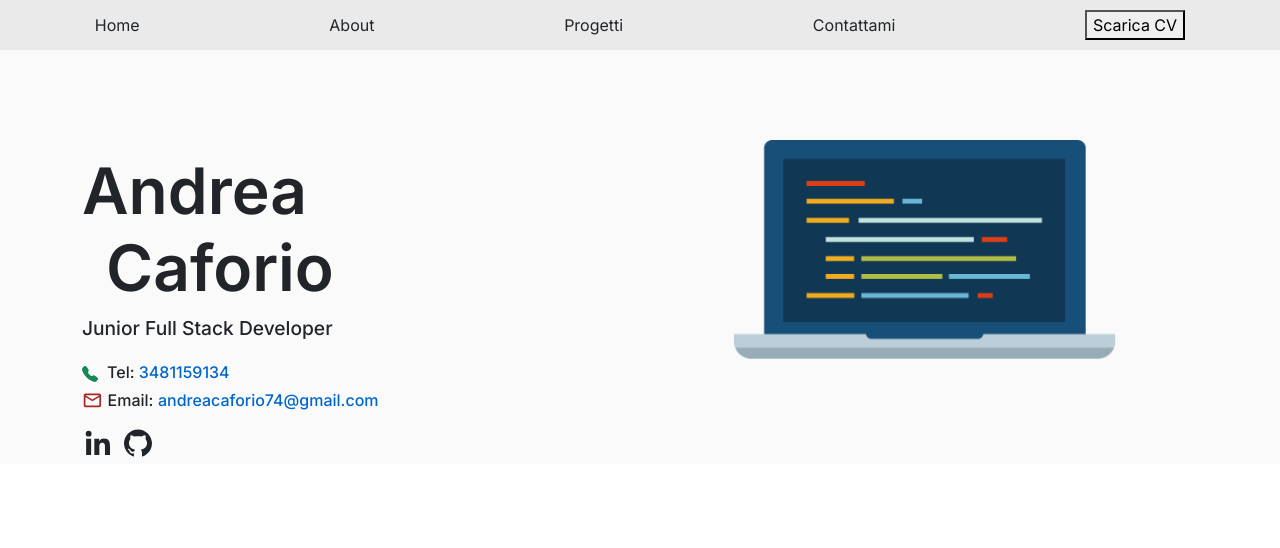
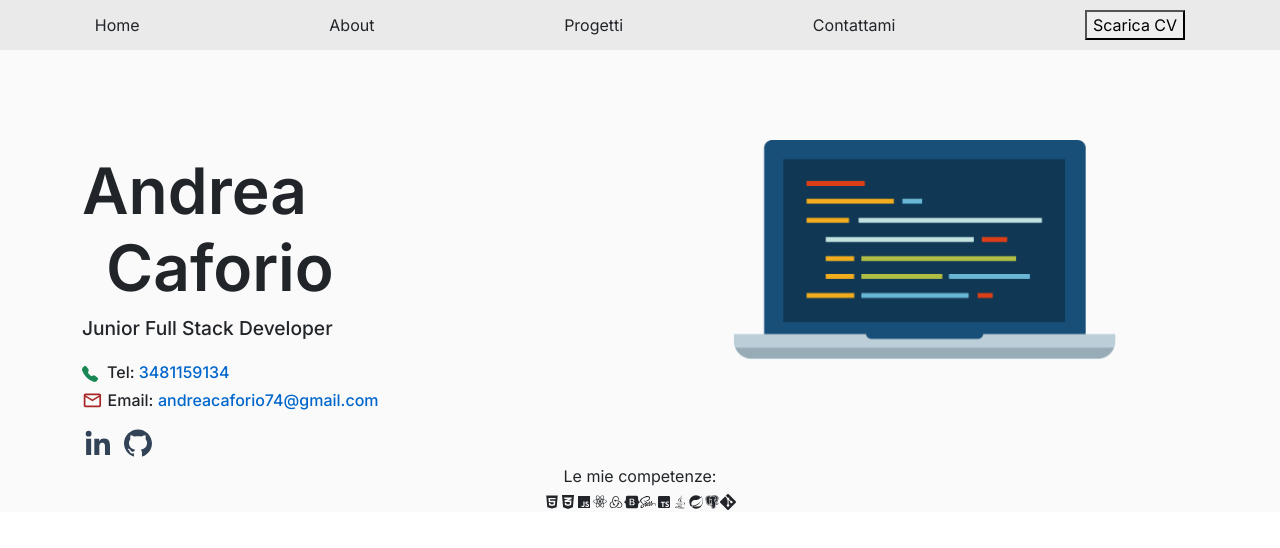
Before and after one commit to Perryno/cv-react, a React (Create React App) app: page / in a window 1280 px wide. Shown: the top 548 px of the page. Built offline with nearby package versions, Linux system fonts and the light colour scheme.

Commit message:
aggiunte competenze

```diff
--- a/src/App.css
+++ b/src/App.css
@@ -84,6 +84,7 @@
   display: flex;
   font-size: 2rem;
   gap: 0.5rem;
+  color: rgb(50 66 87);
 }
 
 .role {
--- a/src/App.jsx
+++ b/src/App.jsx
@@ -3,14 +3,16 @@ import "bootstrap/dist/css/bootstrap.css";
 
 import MyNav from "./Components/MyNav";
 import MyHome from "./Components/MyHome";
-import HomeContacts from "./Components/HomeComponents/HomeContacts";
+
+import Competenze from "./Components/Competenze";
 function App() {
   return (
     <div className="App">
       <MyNav />
       <div className="noNav container">
         <MyHome />
-        <HomeContacts />
+
+        <Competenze />
       </div>
     </div>
   );
--- a/src/Components/Competenze.jsx
+++ b/src/Components/Competenze.jsx
@@ -1,10 +1,35 @@
 import React from "react";
+import { AiFillHtml5 } from "react-icons/ai";
+import { FaCss3Alt, FaSass, FaBootstrap } from "react-icons/fa";
+import { BsGit } from "react-icons/bs";
 
+import {
+  BiLogoJavascript,
+  BiLogoReact,
+  BiLogoTypescript,
+  BiLogoPostgresql,
+  BiLogoJava,
+  BiLogoSpringBoot,
+  BiLogoRedux
+} from "react-icons/bi";
 function Competenze() {
   return (
     <div>
       <div>Le mie competenze:</div>
-      <div>tutte le immagini dei vari linguaggi e cose</div>
+      <div>
+        <AiFillHtml5 />
+        <FaCss3Alt />
+        <BiLogoJavascript />
+        <BiLogoReact />
+        <BiLogoRedux />
+        <FaBootstrap />
+        <FaSass />
+        <BiLogoTypescript />
+        <BiLogoJava />
+        <BiLogoSpringBoot />
+        <BiLogoPostgresql />
+        <BsGit />
+      </div>
     </div>
   );
 }
--- a/src/Components/MyHome.jsx
+++ b/src/Components/MyHome.jsx
@@ -1,7 +1,7 @@
 import React from "react";
 
 import laptopImg from "../Assets/laptop.png";
-
+import HomeContacts from "./HomeComponents/HomeContacts";
 function MyHome() {
   return (
     <div id="home" className="row">
@@ -15,6 +15,7 @@ function MyHome() {
       <div className="rightHome col-sm-6">
         <img src={laptopImg} alt="laptop" />
       </div>
+      <HomeContacts />
     </div>
   );
 }
```
